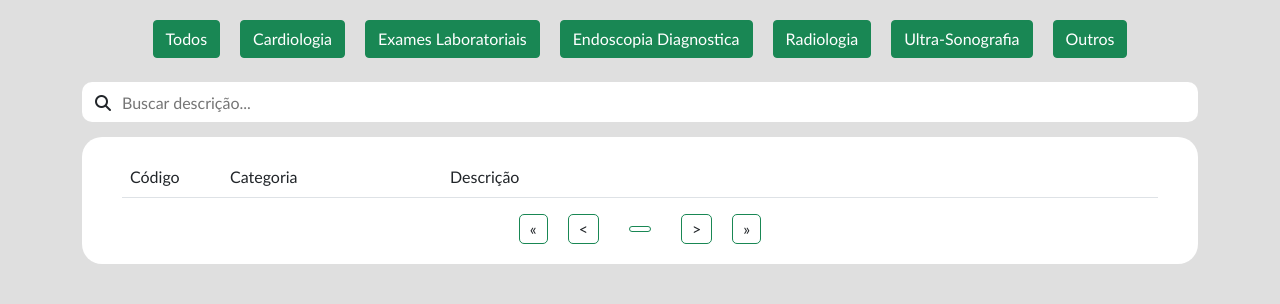
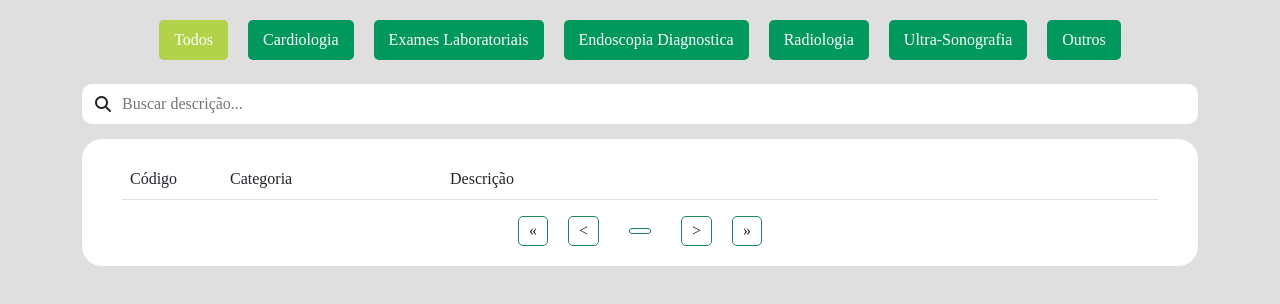
Before and after one commit to itallokavin/Busca_Procedimentos, a website: page index.html in a window 1280 px wide. Drawn offline with nearby package versions, Linux system fonts and the light colour scheme; no server answers.

Commit message:
atualizações de botões

```diff
--- a/css/main.css
+++ b/css/main.css
@@ -1,7 +1,7 @@
 *{
   margin: 0;
   padding: 0;
-  font-family: 'Trebuchet MS', arial, sans-serif;
+  font-family: 'Unimed Sans'
 }
 
 body{
@@ -19,10 +19,23 @@ body{
   border-radius: 20px;
 }
 
-button{
+.nav button{
  margin: 20px 10px 0px 10px;
+ background-color: #00985C;
+ color: white;
+ height: 40px;
+ line-height: 10px;
+ padding: 15px;
+ border: none;
+ border-radius: 5px;
 
 }
+.nav button:hover, .active {
+  background-color: #B1D249 !important;
+  box-shadow: none !important;
+  color: white !important;
+}
+
 
 .trThead td{
   text-align: start;
--- a/index.html
+++ b/index.html
@@ -12,15 +12,15 @@
    <body>
 
     <div class="container">
-        <div class="nav">
+        <div class="nav" id="navbar">
 
-            <button class="btn btn-success" id="todos" onclick="makeRequest(null)">Todos</button>
-            <button class="btn btn-success" id="cardiologia" onclick="makeRequest('Cardiologia')">Cardiologia</button>
-            <button class="btn btn-success" id="exameLab" onclick="makeRequest('Exames laboratoriais')">Exames Laboratoriais </button>
-            <button class="btn btn-success" id="endoscopiaDiag" onclick="makeRequest('Endoscopia diagnostica')">Endoscopia Diagnostica</button>
-            <button class="btn btn-success" id="radiologia" onclick="makeRequest('Radiologia')">Radiologia</button>
-            <button class="btn btn-success" id="ultrason" onclick="makeRequest('Ultra-sonografia')">Ultra-Sonografia</button>
-            <button class="btn btn-success" id="ultrason" onclick="makeRequest('Outros')">Outros</button>
+            <button class="btn active" id="todos" onclick="makeRequest(null)">Todos</button>
+            <button class="btn" id="cardiologia" onclick="makeRequest('Cardiologia')">Cardiologia</button>
+            <button class="btn" id="exameLab" onclick="makeRequest('Exames laboratoriais')">Exames Laboratoriais </button>
+            <button class="btn" id="endoscopiaDiag" onclick="makeRequest('Endoscopia diagnostica')">Endoscopia Diagnostica</button>
+            <button class="btn" id="radiologia" onclick="makeRequest('Radiologia')">Radiologia</button>
+            <button class="btn" id="ultrason" onclick="makeRequest('Ultra-sonografia')">Ultra-Sonografia</button>
+            <button class="btn" id="ultrason" onclick="makeRequest('Outros')">Outros</button>
 
         </div>
         <div class="camp-search">
--- a/index.js
+++ b/index.js
@@ -36,6 +36,19 @@ function main(url){
 
     });
 
+}
+let btn = document.getElementsByClassName("btn")
+
+for (var i = 0; i < btn.length; i++) {
+  btn[i].addEventListener("click", function() {
+  var current = document.getElementsByClassName("active");
+  if (current.length > 0) {
+    current[0].className = current[0].className.replace(" active", "");
+
+  }
+  this.className += " active";
+
+  });
 }
 
 const html = {
```
